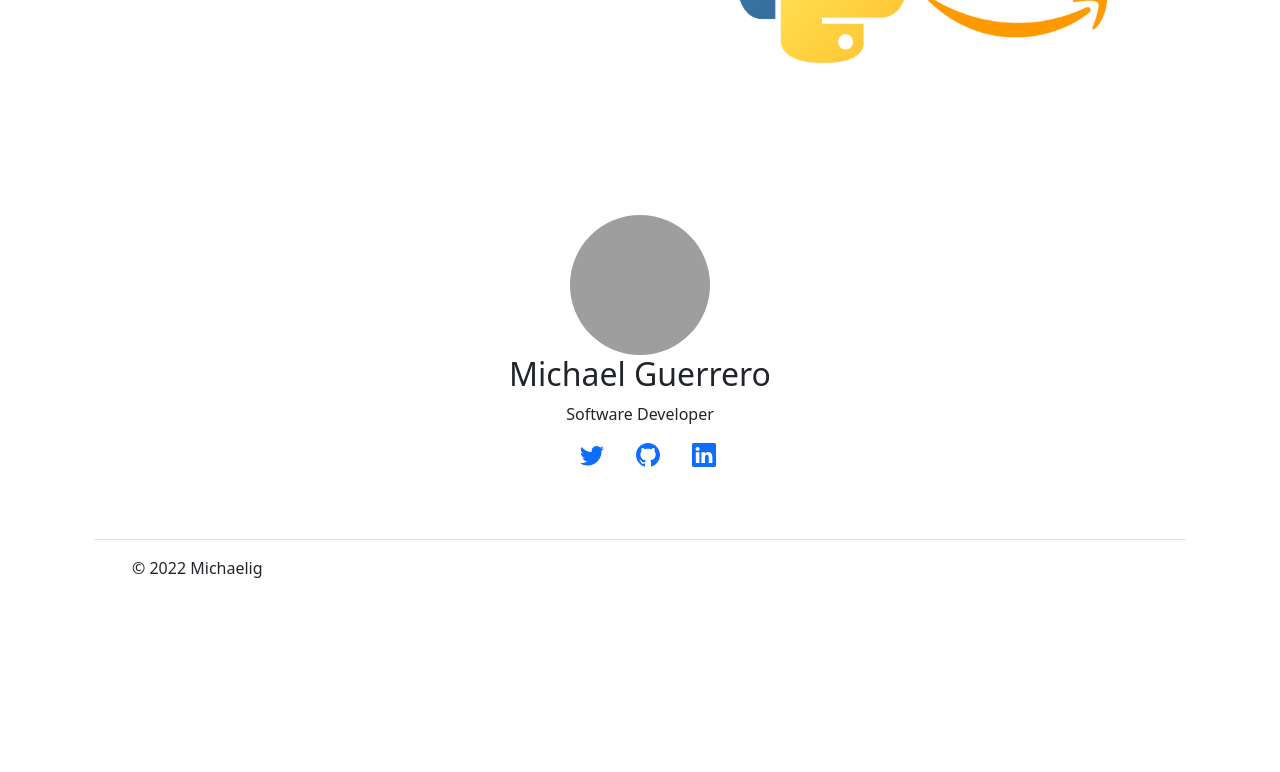
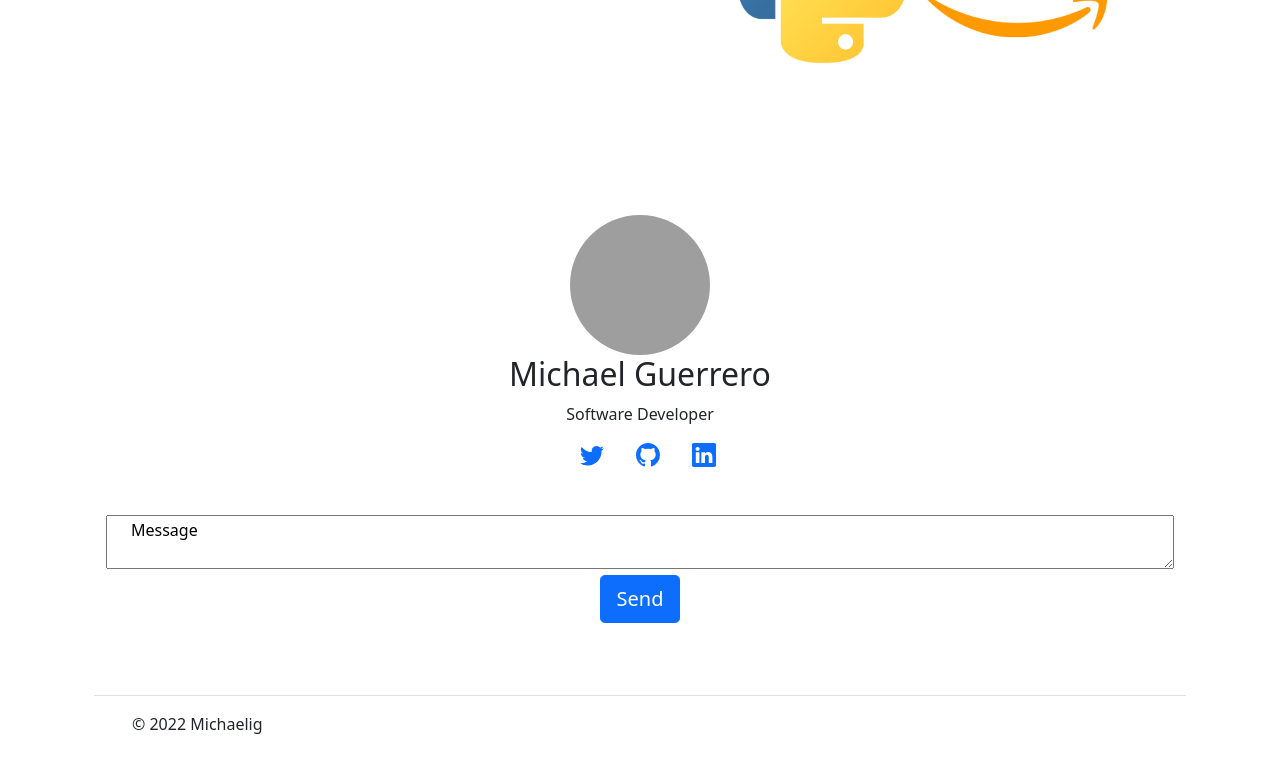
Before and after one commit to michaeli-g/personal_site, a website: page assets/index.html in a window 1280 px wide. Shown: the part 1287-2059 px from the top of the page. Before the commit the page ends 1907 px from the top, so only its background shows below. Drawn offline with nearby package versions, Linux system fonts and the light colour scheme; files that its build step writes are made by us from their sources; grey boxes are pictures that could not be loaded.

Commit message:
Added message back

```diff
--- a/assets/index.html
+++ b/assets/index.html
@@ -75,8 +75,6 @@
               	<h2>Michael Guerrero</h2>
               	<p>Software Developer</p>
 
-
-
                 <ul class="nav col-md-4 justify-content-center list-unstyled d-flex">
                   <li class="ms-3"><a class="px-2" target="_blank" href="https://twitter.com/GorillaaSniperr">
                     <svg xmlns="http://www.w3.org/2000/svg" width="24" height="24" fill="currentColor" class="bi bi-twitter" viewBox="0 0 16 16">
@@ -96,6 +94,10 @@
                   </a></li>
                 </ul>
                 </div>
+
+                <div class="container pt-5" align="center" id="root">
+                </div>
+
           </div>
 
     <!-- Footer -->
```
